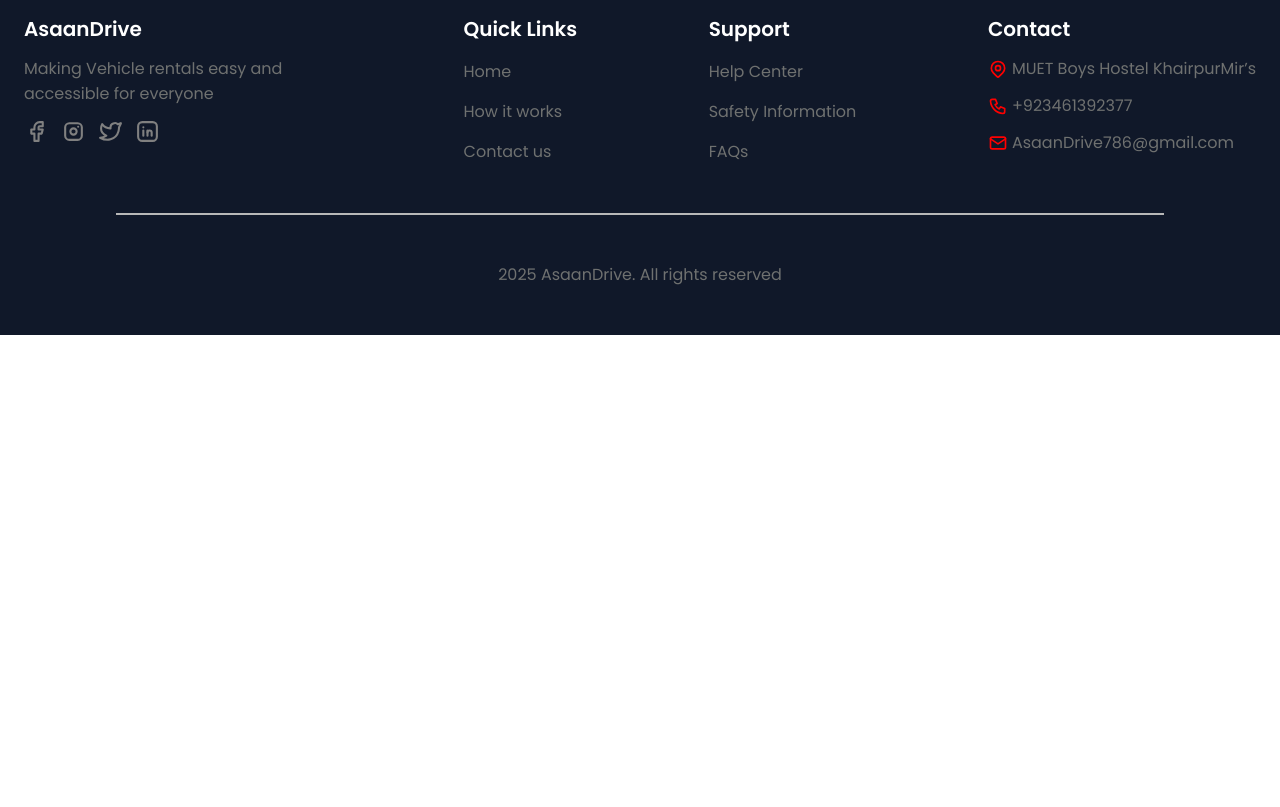
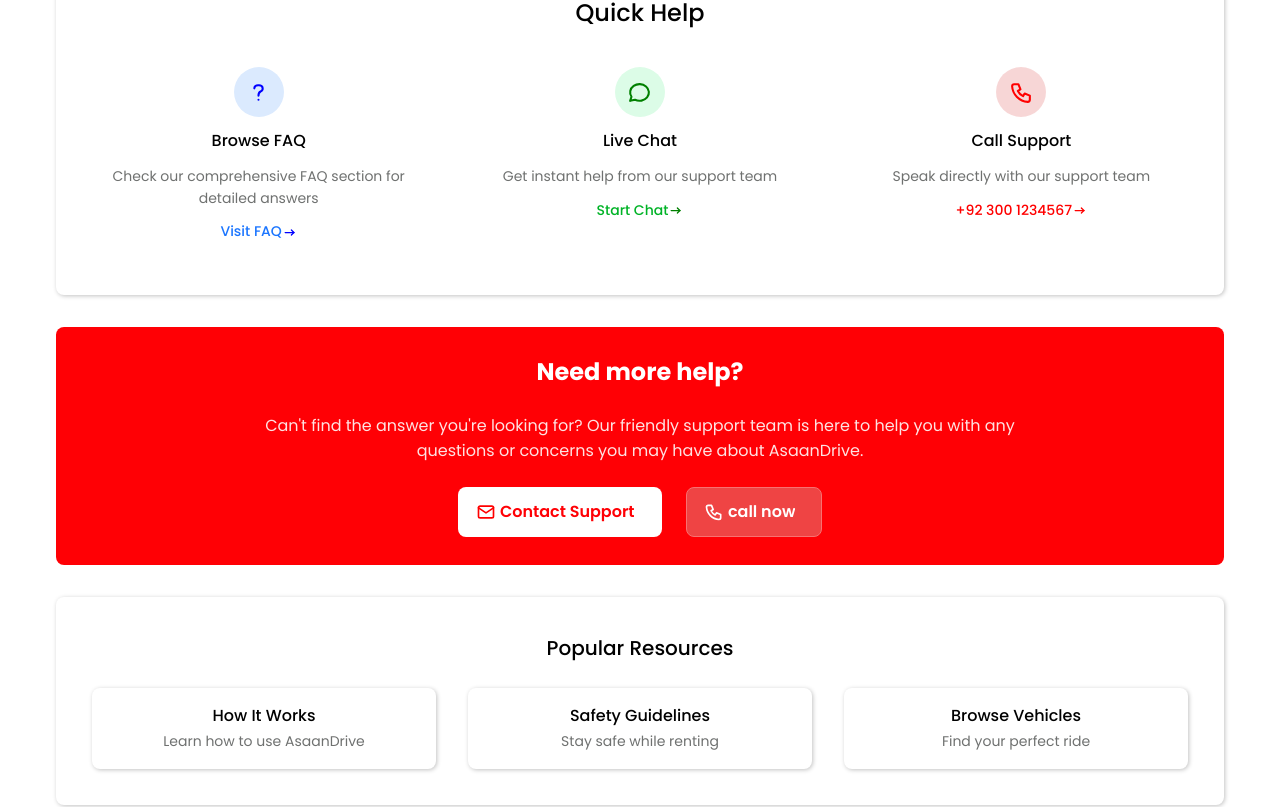
Before and after one commit to MuhammadHarisBaloch/app-asaan-drive, a Next.js app: page /help-center in a window 1280 px wide. Shown: the part 937-1744 px from the top of the page. Before the commit the page ends 1272 px from the top, so only its background shows below. Built offline with nearby package versions, Linux system fonts and the light colour scheme; no server answers.

Commit message:
[FEAT] Help Center page Added 🚀

```diff
--- a/src/app/help-center/page.tsx
+++ b/src/app/help-center/page.tsx
@@ -1,10 +1,21 @@
 import FaqCard from "@/components/features/help-center/FaqCard";
+import QuickHelpCard from "@/components/features/help-center/QuickHelpCard";
+import ResourcesCard from "@/components/features/help-center/ResourcesCard";
 import { data } from "@/constants/Data";
-import { Stack, Title, Text, SimpleGrid } from "@mantine/core";
+import {
+  Stack,
+  Title,
+  Text,
+  SimpleGrid,
+  Card,
+  Flex,
+  Button,
+} from "@mantine/core";
+import { IconMail, IconPhone } from "@tabler/icons-react";
 
 export default function HelpCenterPage() {
   return (
-    <Stack py="xxl" px="lg" align="center" gap="xxl" w="100%">
+    <Stack py="xxl" px="3xl" align="center" gap="xxl" w="100%">
       <Stack align="center" gap="xs">
         <Title order={3}>Help Center</Title>
         <Text fz="md" ta="center" w="70%">
@@ -13,11 +24,75 @@ export default function HelpCenterPage() {
           assistance.
         </Text>
       </Stack>
-      <SimpleGrid cols={2} px="3xl" spacing="xxl">
+      <SimpleGrid cols={2} spacing="xxl">
         {data.helpCenter.faq.map((data, index) => {
           return <FaqCard faqs={data.faqList} key={index} {...data} />;
         })}
       </SimpleGrid>
+      <Card
+        radius="md"
+        style={{ filter: "drop-shadow(1px 1px 2px rgba(0, 0, 0, 0.24))" }}
+      >
+        <Stack align="center" py="lg" px="lg">
+          <Text fz="xl" c="black" fw={500}>
+            Quick Help
+          </Text>
+          <SimpleGrid cols={3} spacing="xxl">
+            {data.helpCenter.quickHelpCardList.map((data, index) => {
+              return <QuickHelpCard key={index} {...data} />;
+            })}
+          </SimpleGrid>
+        </Stack>
+      </Card>
+      <Card bg="red.4" radius="md">
+        <Stack align="center" gap="xl" px="10rem " py="lg">
+          <Title order={4} c="white">
+            Need more help?
+          </Title>
+          <Text fz="sm" ta="center" c="pink.1">
+            Can't find the answer you're looking for? Our friendly support team
+            is here to help you with any questions or concerns you may have
+            about AsaanDrive.
+          </Text>
+          <Flex gap="xl">
+            <Button
+              leftSection={<IconMail size={20} color="red" />}
+              size="lg"
+              fz="sm"
+              bg="white"
+              c="red.4"
+            >
+              Contact Support
+            </Button>
+            <Button
+              leftSection={<IconPhone size={20} color="white" />}
+              size="lg"
+              fz="sm"
+              bg="red.3"
+              c="white"
+              style={{ border: "1px solid #f87171" }}
+            >
+              call now
+            </Button>
+          </Flex>
+        </Stack>
+      </Card>
+      <Card
+        w="100%"
+        radius="md"
+        style={{ filter: "drop-shadow(1px 1px 2px rgba(0, 0, 0, 0.24))" }}
+      >
+        <Stack align="center" p="xl" gap="xl">
+          <Text c="black" fz="lg" fw={500}>
+            Popular Resources
+          </Text>
+          <SimpleGrid cols={3} w="100%" spacing="xxl">
+            {data.helpCenter.resourceCardList.map((data, index) => {
+              return <ResourcesCard key={index} {...data} />;
+            })}
+          </SimpleGrid>
+        </Stack>
+      </Card>
     </Stack>
   );
 }
--- /dev/null
+++ b/src/components/features/help-center/QuickHelpCard/index.tsx
@@ -0,0 +1,44 @@
+import { Card, Stack, Box, Center, Flex, Text } from "@mantine/core";
+import { IconArrowNarrowRight } from "@tabler/icons-react";
+import { JSX } from "react";
+
+interface QuickHelpCardProps {
+  icon: JSX.Element;
+  iconBackground: string;
+  title: string;
+  description: string;
+  subTitle: string;
+  subTitleColor: string;
+  subIconColor: string;
+}
+export default function QuickHelpCard({
+  icon,
+  iconBackground,
+  title,
+  description,
+  subTitle,
+  subTitleColor,
+  subIconColor,
+}: QuickHelpCardProps) {
+  return (
+    <Card bg="white.2">
+      <Stack align="center" px="lg" py="md">
+        <Box bg={iconBackground} h={50} w={50} style={{ borderRadius: "50%" }}>
+          <Center h="100%">{icon}</Center>
+        </Box>
+        <Text fz="sm" c="black" fw={500}>
+          {title}
+        </Text>
+        <Text fz="xs" ta="center">
+          {description}
+        </Text>
+        <Flex align="center">
+          <Text fz="xs" c={subTitleColor} fw={500}>
+            {subTitle}
+          </Text>
+          <IconArrowNarrowRight size={15} color={subIconColor} />
+        </Flex>
+      </Stack>
+    </Card>
+  );
+}
--- /dev/null
+++ b/src/components/features/help-center/ResourcesCard/index.tsx
@@ -0,0 +1,30 @@
+import { Card, Stack, Text } from "@mantine/core";
+import Link from "next/link";
+
+interface ResourcesCardProps {
+  title: string;
+  subTitle: string;
+  link: string;
+}
+export default function ResourcesCard({
+  title,
+  subTitle,
+  link,
+}: ResourcesCardProps) {
+  return (
+    <Card
+      radius="md"
+      style={{ filter: "drop-shadow(1px 1px 2px rgba(0, 0, 0, 0.24))" }}
+      p="lg"
+      component={Link}
+      href={link}
+    >
+      <Stack gap="xxs" align="center">
+        <Text fz="sm" c="black" fw={500}>
+          {title}
+        </Text>
+        <Text fz="xs">{subTitle}</Text>
+      </Stack>
+    </Card>
+  );
+}
--- a/src/constants/Data/index.tsx
+++ b/src/constants/Data/index.tsx
@@ -277,6 +277,53 @@ const helpCenterFaqs = [
   },
 ];
 
+
+const quichHelpList = [
+  {
+    icon: <IconQuestionMark size={25} color="blue" />,
+    iconBackground: "blue.0",
+    title: "Browse FAQ",
+    description: "Check our comprehensive FAQ section for detailed answers",
+    subTitle: "Visit FAQ",
+    subTitleColor: "blue.4",
+    subIconColor: "blue",
+  },
+  {
+    icon: <IconMessageCircle size={25} color="green" />,
+    iconBackground: "green.0",
+    title: "Live Chat",
+    description: "Get instant help from our support team",
+    subTitle: "Start Chat",
+    subTitleColor: "green.6",
+    subIconColor: "green",
+  },
+  {
+    icon: <IconPhone size={25} color="red" />,
+    iconBackground: "red.0",
+    title: "Call Support",
+    description: "Speak directly with our support team",
+    subTitle: "+92 300 1234567",
+    subTitleColor: "red.5",
+    subIconColor: "red",
+  },
+];
+const resourcesList = [
+  {
+    title: "How It Works",
+    subTitle: "Learn how to use AsaanDrive",
+    link: "/how-it-works",
+  },
+  {
+    title: "Safety Guidelines",
+    subTitle: "Stay safe while renting",
+    link: "/safety",
+  },
+  {
+    title: "Browse Vehicles",
+    subTitle: "Find your perfect ride",
+    link: "/app/renters",
+  },
+];
 export const data = {
   footer: {
     menu: footerMenu,
@@ -296,5 +343,7 @@ export const data = {
   },
   helpCenter: {
     faq: helpCenterFaqs,
+    quickHelpCardList: quichHelpList,
+    resourceCardList: resourcesList,
   },
 };
```
